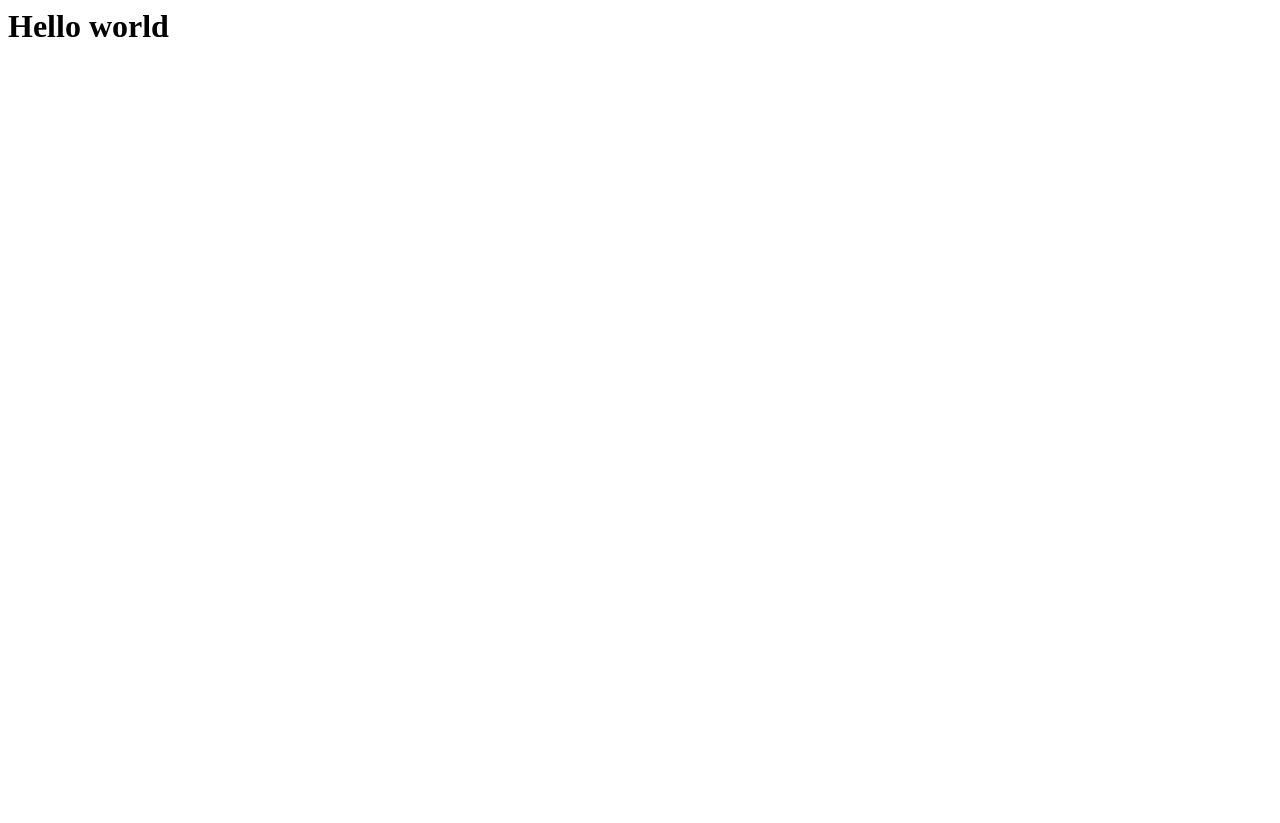
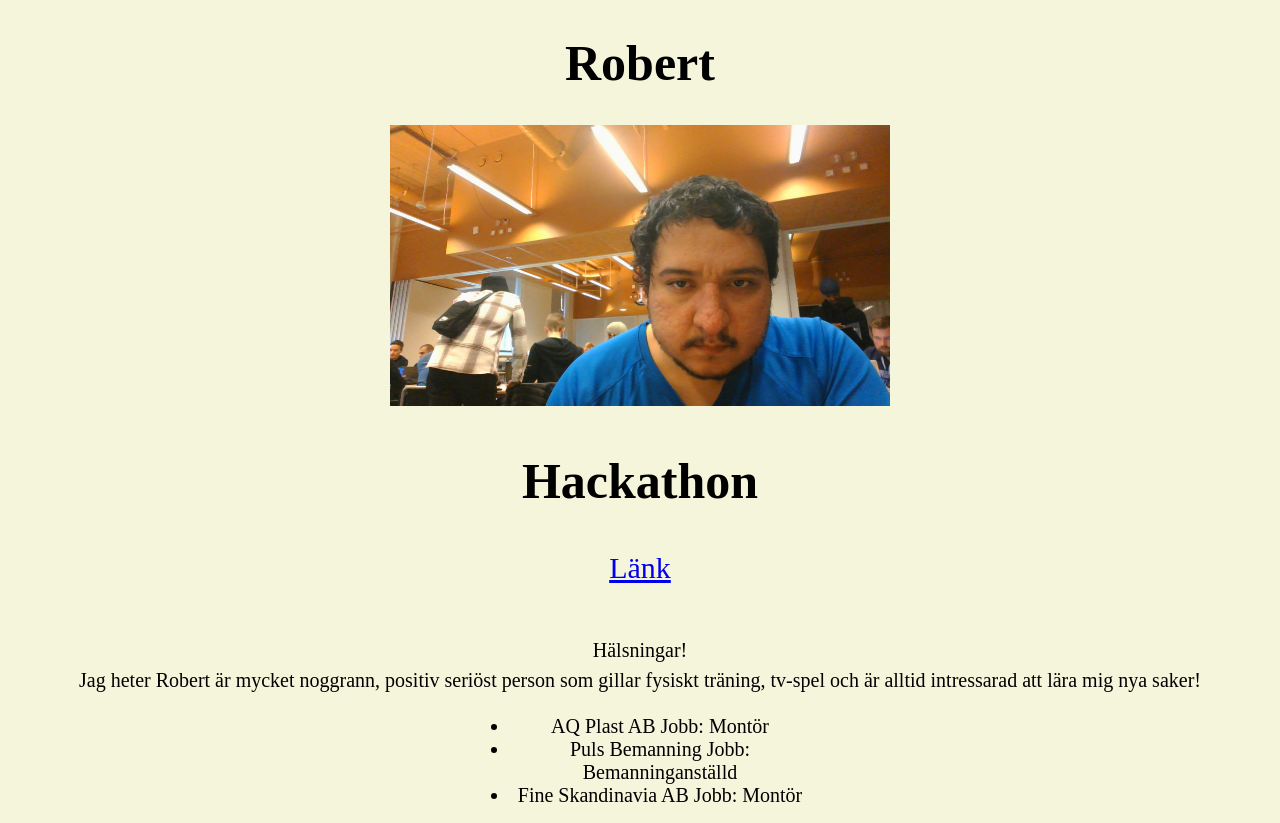
Before and after one commit to RobRobMC/robrobmc.github.io, a plain HTML site: page index.html in a window 1280 px wide. Before the commit the page ends 800 px from the top, so only its background shows below. Drawn offline with Linux system fonts and the light colour scheme.

Commit message:
Portfolio2

```diff
--- a/index.html
+++ b/index.html
@@ -1,5 +1,27 @@
-<html>
-  <body>
-    <h1>Hello world</h1>
-  </body>
+<!DOCTYPE html>
+<html lang="sv">
+<head>
+<title>Portfolio</title>
+<link rel="stylesheet" href="style.css">
+</head>
+<body class="body">
+    <h1 class="header">Robert</h1>
+      <div class="image-container">
+        <img src="WIN_20230831_16_46_59_Pro.jpg" alt="Robert" class="image"/>
+      </div>
+    <h2 class="header">Hackathon</h2>
+    <div class="github-container">
+      <a href="https://github.com/RobRobMC" class="github-link">Länk</a>
+    </div>
+    <p class="presentation"><br>Hälsningar!</br>
+
+      Jag heter Robert är mycket noggrann, positiv seriöst person som
+      gillar fysiskt träning, tv-spel och är alltid intressarad att lära mig
+      nya saker!</p>
+    <ul class="experience-container">
+        <li class="experiences">AQ Plast AB Jobb: Montör</li>
+        <li class="experiences">Puls Bemanning Jobb: Bemanninganställd</li>
+        <li class="experiences">Fine Skandinavia AB Jobb: Montör</li>
+    </ul>
+</body>
 </html>
--- /dev/null
+++ b/style.css
@@ -0,0 +1,38 @@
+.body{
+background-color:beige ;
+
+}
+
+.header{
+font-size: 50px;
+text-align: center;
+}
+
+.image-container{
+    text-align: center;
+}
+
+.github-container{
+    text-align: center;
+    font-size: 30px;
+}
+
+.image{
+    width: 500px;
+}
+
+.presentation{
+    font-size: 20px;
+    text-align: center;
+    line-height: 30px;
+}
+
+.experience-container{
+    text-align: center;
+}
+
+.experiences{
+    width: 300px;
+    font-size: 20px;
+    margin:auto;
+}
```
Also changed, not shown: WIN_20230831_16_46_59_Pro.jpg (added).
